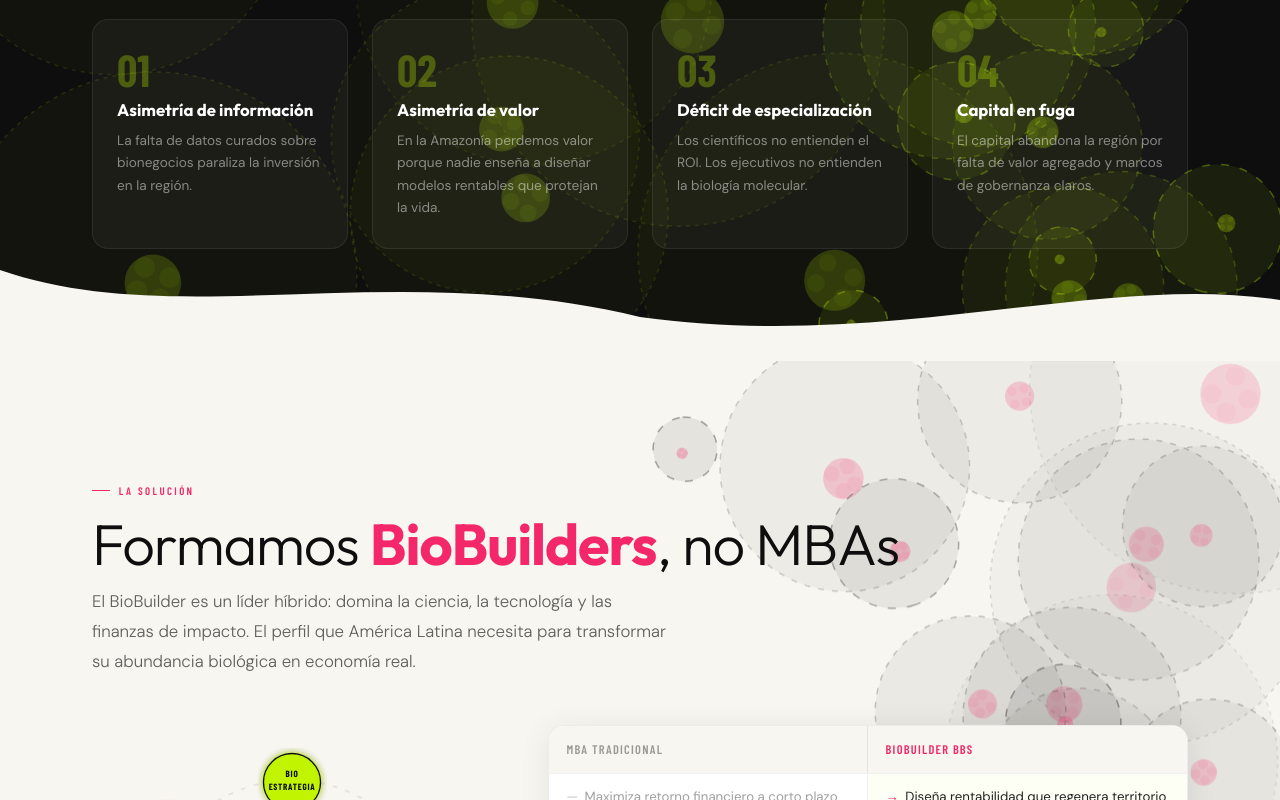
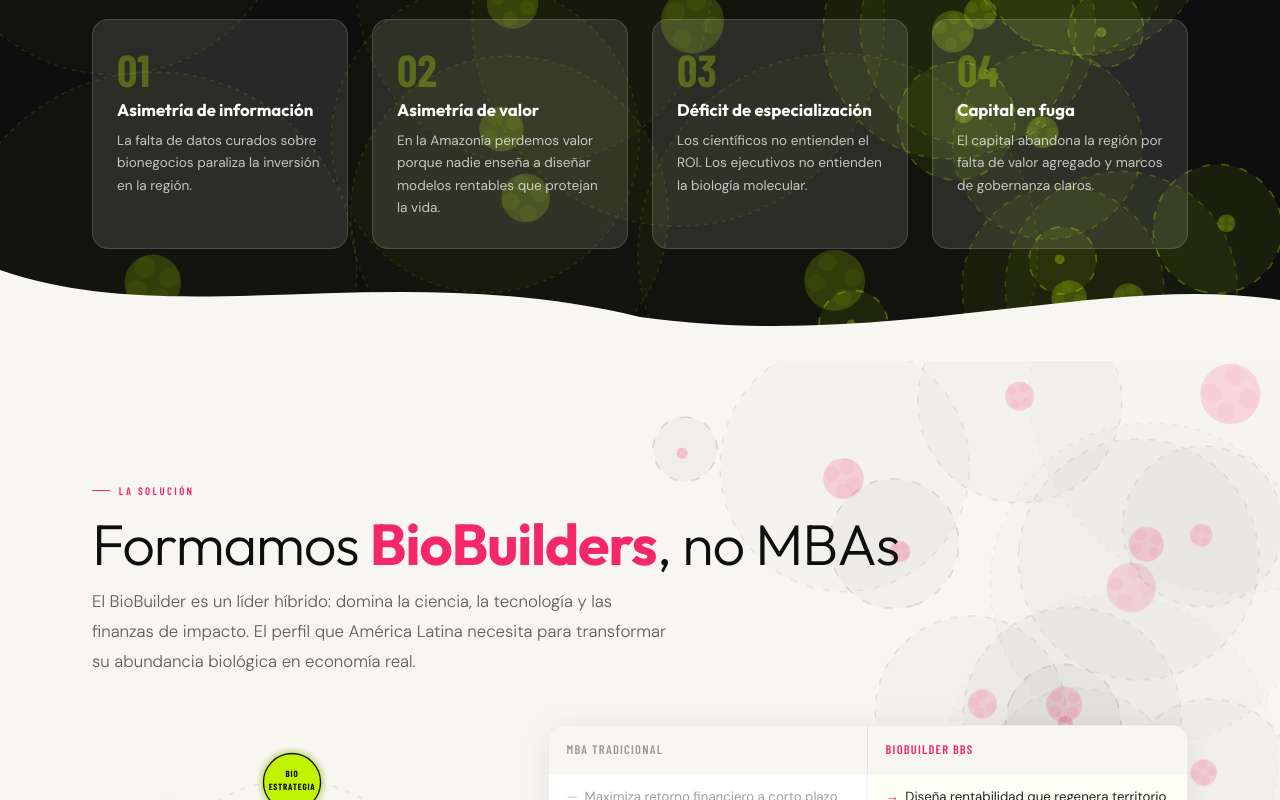
Before and after one commit to eajalcrina/BBS-Thinkific, a React (Vite) app: page / in a window 1280 px wide. Shown: the part 1260-2060 px from the top of the page. Built offline with nearby package versions, Linux system fonts and the light colour scheme.

Commit message:
Add files via upload

```diff
--- a/src/components/CellCanvas.jsx
+++ b/src/components/CellCanvas.jsx
@@ -7,9 +7,10 @@ import { useEffect, useRef } from 'react'
 const PALETTES = {
   lime: {
     bg:'#C1F400',
-    mf:(a)=>`rgba(14,14,14,${a.toFixed(3)})`,
-    nc:['rgba(14,14,14,.18)','rgba(14,14,14,.22)','rgba(14,14,14,.26)'],
-    ob:(l)=>`rgba(14,14,14,${[.06,.08,.10][l]})`,
+    /* membranas blancas — preservan el verde vibrante del fondo */
+    mf:(a)=>`rgba(255,255,255,${(a*0.85).toFixed(3)})`,
+    nc:['rgba(255,255,255,.22)','rgba(255,255,255,.26)','rgba(255,255,255,.30)'],
+    ob:(l)=>`rgba(255,255,255,${[.09,.11,.13][l]})`,
   },
   dark: {
     bg:'#0E0E0E',
@@ -19,9 +20,10 @@ const PALETTES = {
   },
   cream: {
     bg:'#F8F6F0',
-    mf:(a)=>`rgba(14,14,14,${a.toFixed(3)})`,
-    nc:['rgba(243,39,105,.16)','rgba(243,39,105,.20)','rgba(243,39,105,.24)'],
-    ob:(l)=>`rgba(243,39,105,${[.05,.07,.09][l]})`,
+    /* líneas muy atenuadas sobre cream — stroke reducido */
+    mf:(a)=>`rgba(14,14,14,${(a*0.40).toFixed(3)})`,
+    nc:['rgba(243,39,105,.14)','rgba(243,39,105,.17)','rgba(243,39,105,.20)'],
+    ob:(l)=>`rgba(243,39,105,${[.04,.06,.08][l]})`,
   },
   rose: {
     bg:'#F32769',
@@ -98,7 +100,7 @@ function initPos(zone, W, H, r, mobile){
 
 /* ══ CLASE CÉLULA ════════════════════════════════════════════════ */
 class Cell {
-  constructor(li, cfg, W, H, mobile, P){
+  constructor(li, cfg, W, H, mobile, P, paletteKey){
     this.W=W; this.H=H; this.li=li; this.mobile=mobile
     this.zone=cfg.zone; this.P=P
     this.r    = cfg.sMin + Math.random()*(cfg.sMax-cfg.sMin)
@@ -112,7 +114,10 @@ class Cell {
     this.orbA = [0,1.57,3.14,4.71].map(a=>a+Math.random()*0.5)
     this.nucR = this.r*(0.13+Math.random()*0.05)
     this.orbR = this.nucR*(0.28+Math.random()*0.12)
-    this.dash = [4+li*2, 5+li*3]
+    /* cream/white: dashes más largos y espaciados para mayor sutileza */
+    this.dash = (paletteKey==='cream'||paletteKey==='white')
+      ? [5+li*2, 7+li*3]
+      : [4+li*2, 5+li*3]
     const pos = initPos(cfg.zone, W, H, this.r, mobile)
     this.x=pos.x; this.y=pos.y
   }
@@ -174,7 +179,7 @@ export default function CellCanvas({ palette='lime', style={} }){
       const layers = mobile ? LAYERS_M : LAYERS_D
       cells = []
       layers.forEach((cfg,li)=>{
-        for(let i=0;i<cfg.cnt;i++) cells.push(new Cell(li,cfg,W,H,mobile,P))
+        for(let i=0;i<cfg.cnt;i++) cells.push(new Cell(li,cfg,W,H,mobile,P,palette))
       })
     }
 
--- a/src/components/Problem.jsx
+++ b/src/components/Problem.jsx
@@ -30,11 +30,11 @@ export default function Problem() {
         <div style={{ display:'grid', gridTemplateColumns:'repeat(4,1fr)', gap:'1.5rem' }} className="prob-grid">
           {items.map((p,i)=>(
             <FadeIn key={p.n} delay={0.08*i}>
-              <motion.div whileHover={{ y:-6, background:'rgba(193,244,0,0.06)' }} transition={{ duration:0.2 }}
-                style={{ background:'rgba(255,255,255,0.04)', border:'1px solid rgba(255,255,255,0.08)', borderRadius:16, padding:'1.8rem 1.5rem', height:'100%', display:'flex', flexDirection:'column', gap:'0.6rem', cursor:'default', transition:'background 0.2s' }}>
+              <motion.div whileHover={{ y:-6, background:'rgba(193,244,0,0.10)' }} transition={{ duration:0.2 }}
+                style={{ background:'rgba(255,255,255,0.11)', border:'1px solid rgba(255,255,255,0.14)', borderRadius:16, padding:'1.8rem 1.5rem', height:'100%', display:'flex', flexDirection:'column', gap:'0.6rem', cursor:'default', transition:'background 0.2s' }}>
                 <div style={{ fontFamily:'var(--fbc)', fontSize:'2.8rem', fontWeight:700, color:'rgba(193,244,0,0.30)', lineHeight:0.9 }}>{p.n}</div>
                 <h3 style={{ fontFamily:'var(--fout)', fontSize:'1.05rem', fontWeight:700, color:'var(--white)', lineHeight:1.3 }}>{p.title}</h3>
-                <p style={{ fontSize:'0.85rem', lineHeight:1.65, color:'var(--t-white3)' }}>{p.body}</p>
+                <p style={{ fontSize:'0.85rem', lineHeight:1.65, color:'var(--t-white2)' }}>{p.body}</p>
               </motion.div>
             </FadeIn>
           ))}
--- a/src/components/Team.jsx
+++ b/src/components/Team.jsx
@@ -23,7 +23,7 @@ export default function Team() {
           {founders.map((f,i)=>(
             <FadeIn key={f.name} delay={0.1+i*0.12}>
               <motion.div whileHover={{ y:-6 }} transition={{ duration:0.3, ease:[0.22,1,0.36,1] }}
-                style={{ background:'rgba(255,255,255,0.03)', border:'1px solid rgba(255,255,255,0.07)', borderRadius:24, overflow:'hidden', cursor:'default' }}
+                style={{ background:'rgba(14,14,14,0.82)', border:'1px solid rgba(255,255,255,0.12)', borderRadius:24, overflow:'hidden', cursor:'default', backdropFilter:'blur(8px)', WebkitBackdropFilter:'blur(8px)' }}
                 onMouseEnter={e=>e.currentTarget.style.boxShadow=`0 20px 60px ${f.glowColor}`}
                 onMouseLeave={e=>e.currentTarget.style.boxShadow='none'}>
                 <div style={{ height:3, background:f.accent }}/>
@@ -37,7 +37,7 @@ export default function Team() {
                   <div style={{ padding:'1.6rem 1.6rem 1.6rem 1.4rem', display:'flex', flexDirection:'column', gap:'0.9rem' }}>
                     <div><h3 style={{ fontFamily:'var(--fout)', fontSize:'1.25rem', fontWeight:700, color:'var(--white)', marginBottom:'0.2rem', lineHeight:1.2 }}>{f.name}</h3><div style={{ fontFamily:'var(--fbc)', fontSize:'0.65rem', fontWeight:700, letterSpacing:'0.14em', textTransform:'uppercase', color:f.accent }}>{f.role}</div></div>
                     <p style={{ fontSize:'0.83rem', color:'var(--t-white2)', lineHeight:1.65 }}>{f.bio}</p>
-                    <ul style={{ listStyle:'none', display:'flex', flexDirection:'column', gap:'0.4rem' }}>{f.credentials.map((c,ci)=>(<li key={ci} style={{ display:'flex', alignItems:'flex-start', gap:'0.5rem', fontSize:'0.78rem', color:'var(--t-white3)', lineHeight:1.5 }}><span style={{ color:f.accent, fontWeight:700, flexShrink:0, marginTop:'0.05rem' }}>—</span>{c}</li>))}</ul>
+                    <ul style={{ listStyle:'none', display:'flex', flexDirection:'column', gap:'0.4rem' }}>{f.credentials.map((c,ci)=>(<li key={ci} style={{ display:'flex', alignItems:'flex-start', gap:'0.5rem', fontSize:'0.78rem', color:'rgba(255,255,255,0.75)', lineHeight:1.5 }}><span style={{ color:f.accent, fontWeight:700, flexShrink:0, marginTop:'0.05rem' }}>—</span>{c}</li>))}</ul>
                     <div style={{ marginTop:'auto', paddingTop:'0.5rem' }}>
                       <a href={f.li} target="_blank" rel="noopener noreferrer"
                         style={{ display:'inline-flex', alignItems:'center', gap:'0.45rem', fontFamily:'var(--fbc)', fontSize:'0.68rem', fontWeight:700, letterSpacing:'0.1em', textTransform:'uppercase', textDecoration:'none', color:f.accent, border:`1px solid ${f.accent}`, padding:'0.35rem 0.85rem', borderRadius:50, background:f.accentBg, transition:'all 0.2s' }}>
```
